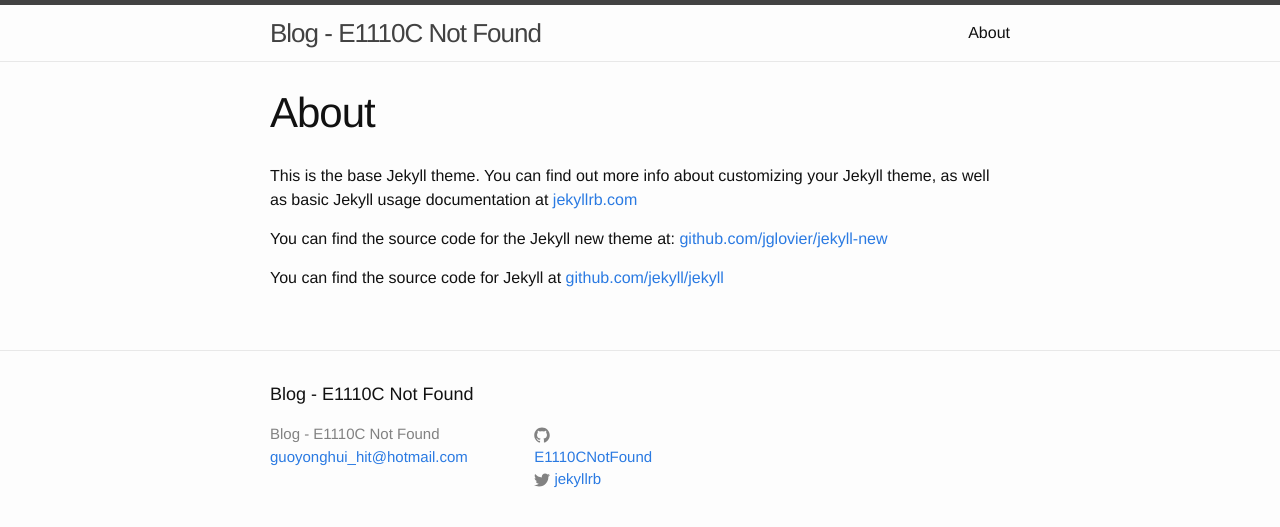
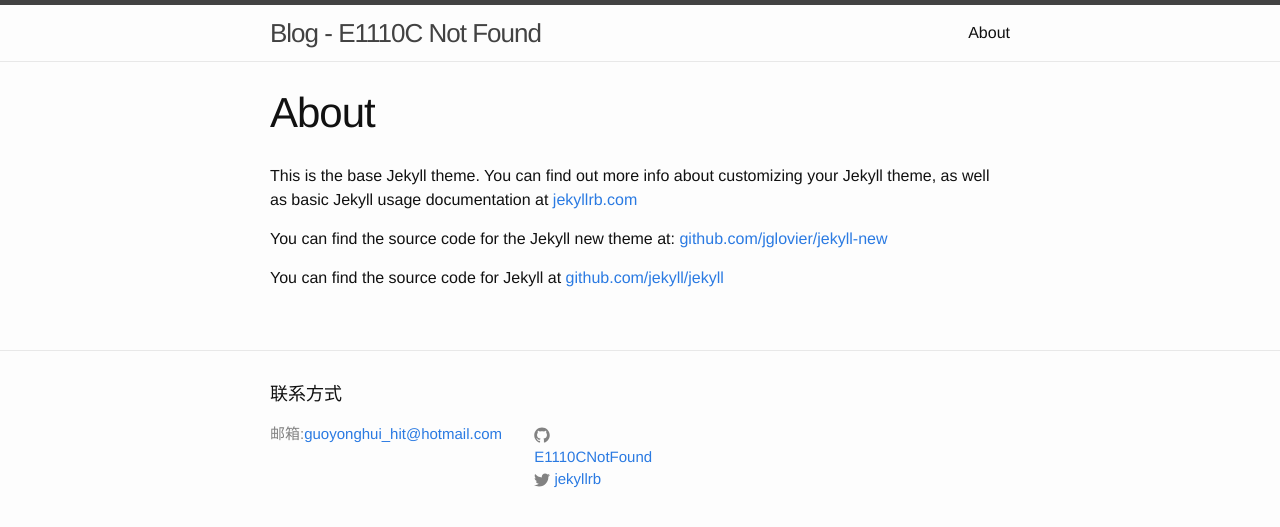
Before and after one commit to E1110CNotFound/E1110CNotFound.github.io, a Jekyll site: the page built from about.md, in a window 1280 px wide. Shown: the top 527 px of the page. Built offline with Jekyll 4.4.1, drawn with Linux system fonts in a browser that asks for light colours.

Commit message:
modify style

```diff
--- a/_config.yml
+++ b/_config.yml
@@ -1,5 +1,6 @@
 # Site settings
 title: Blog - E1110C Not Found
+communication: 联系方式
 email: guoyonghui_hit@hotmail.com
 baseurl: "" # the subpath of your site, e.g. /blog/
 url: "http://yourdomain.com" # the base hostname & protocol for your site
--- a/_includes/footer.html
+++ b/_includes/footer.html
@@ -2,13 +2,12 @@
 
   <div class="wrapper">
 
-    <h2 class="footer-heading">{{ site.title }}</h2>
+    <h2 class="footer-heading">{{ site.communication }}</h2>
 
     <div class="footer-col-wrapper">
       <div class="footer-col  footer-col-1">
         <ul class="contact-list">
-          <li>{{ site.title }}</li>
-          <li><a href="mailto:{{ site.email }}">{{ site.email }}</a></li>
+          <li>邮箱:<a href="mailto:{{ site.email }}">{{ site.email }}</a></li>
         </ul>
       </div>
 
```
